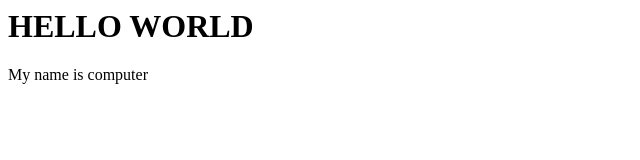
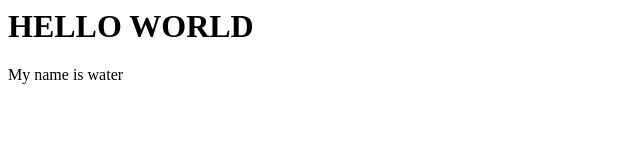
Before and after one commit to aryalbishnu/file, a plain HTML site: page index.html in a window 1280 px wide. Shown: the full height of the page, 0-640 px from the left. Drawn offline with Linux system fonts and the light colour scheme.

Commit message:
edit file

```diff
--- a/index.html
+++ b/index.html
@@ -1,2 +1,2 @@
 <h1>HELLO WORLD</h1>
-<p>My name is computer</p>
+<p>My name is water</p>
```
